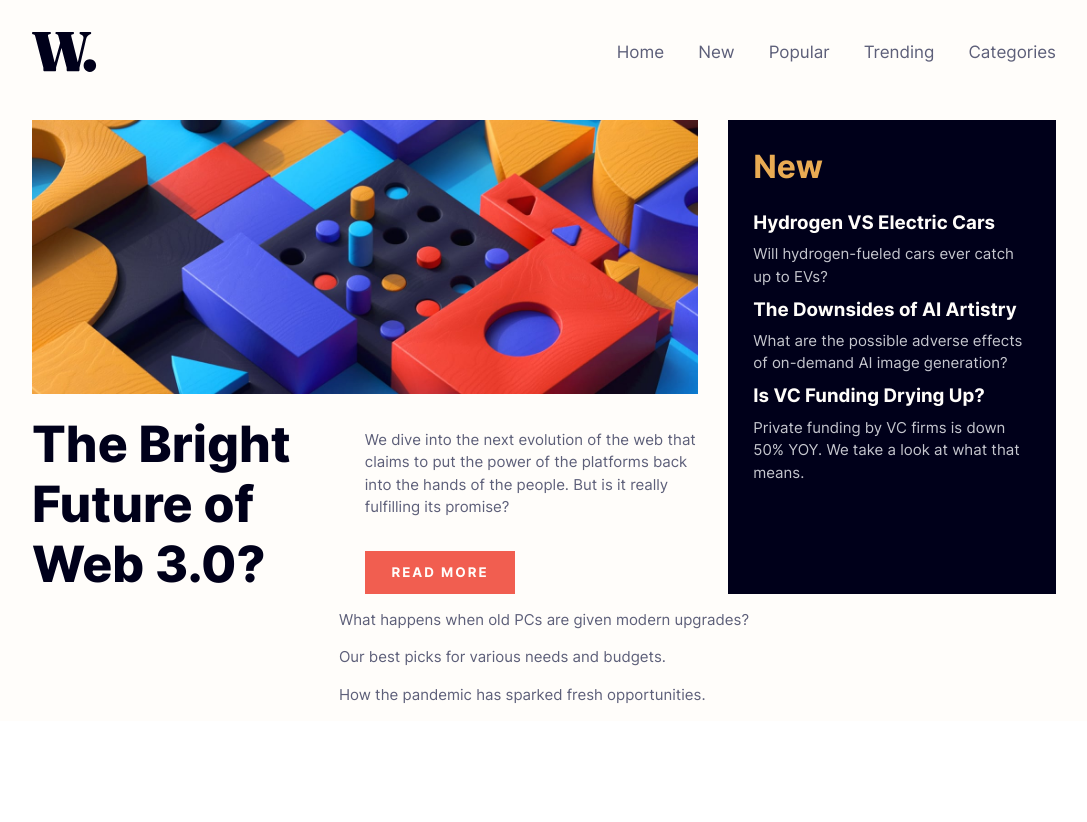
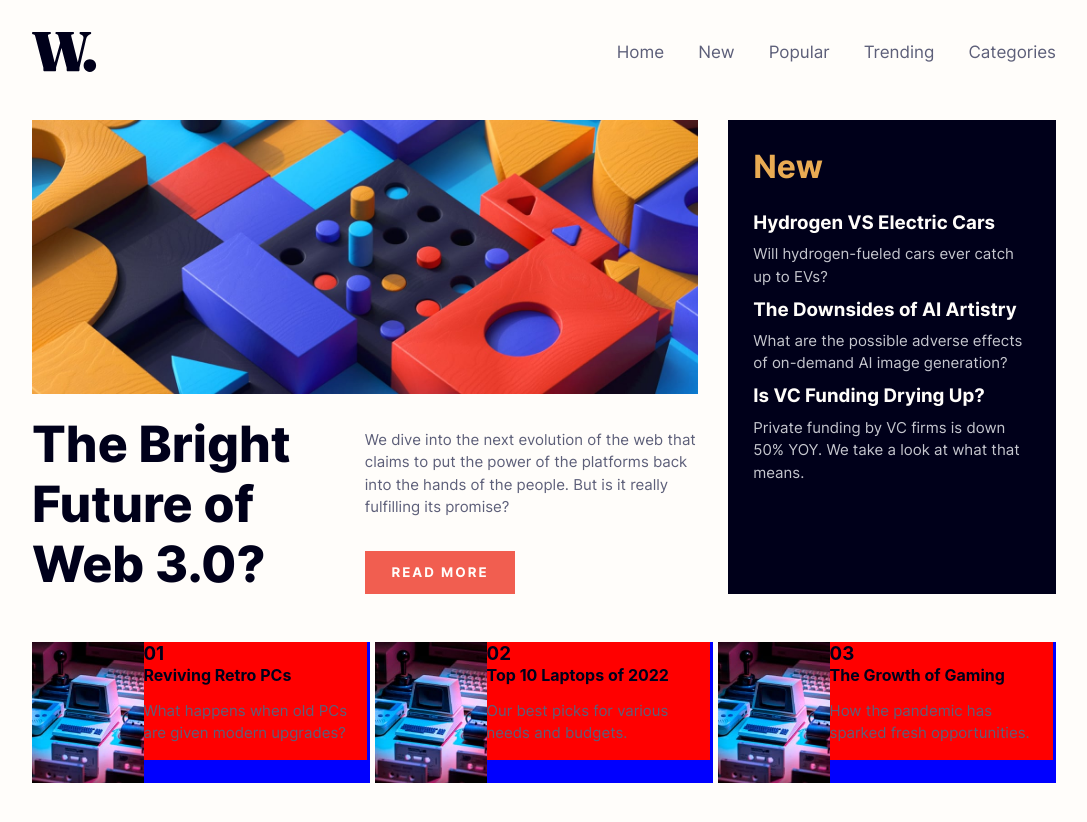
Before and after one commit to enmagal/frontend-mentor, a React (Create React App) app in the folder frontend-mentor-result/: page /newsHomepage in a window 1280 px wide. Shown: the top 822 px of the page, without its empty margins (96-1183 px from the left). Before the commit the page ends 800 px from the top, so only its background shows below. Built offline with nearby package versions, Linux system fonts and the light colour scheme.

Commit message:
Add articles

```diff
--- a/frontend-mentor-result/src/news-homepage/NewsHomepage.css
+++ b/frontend-mentor-result/src/news-homepage/NewsHomepage.css
@@ -144,3 +144,41 @@ button {
   margin: 0;
   font-family: "Inter";
 }
+
+.articles {
+  display: flex;
+  justify-content: space-between;
+  margin-top: 3em;
+  margin-bottom: 3em;
+}
+
+.articleLink {
+  display: flex;
+  width: 33%;
+  height: max-content;
+  background-color: blue;
+}
+
+.articleLink__image {
+  max-width: 33%;
+  height: 100%;
+  object-fit: contain;
+}
+
+.articleLink__text {
+  background-color: red;
+  width: 66%;
+  height: 100%;
+  display: flex;
+  flex-direction: column;
+  align-items: flex-start;
+  justify-content: space-between;
+}
+
+.articleLink__text > h3 {
+  margin: 0;
+}
+
+.articleLink__text > h4 {
+  margin: 0;
+}
--- a/frontend-mentor-result/src/news-homepage/NewsHomepage.js
+++ b/frontend-mentor-result/src/news-homepage/NewsHomepage.js
@@ -5,6 +5,9 @@ import { articlesData, navigationData, newsData } from "./NewsHomepageData";
 
 import { ReactComponent as ReactLogo } from "./assets/images/logo.svg";
 import image_web from "./assets/images/image-web-3-desktop.jpg";
+import retroPcs from "./assets/images/image-retro-pcs.jpg";
+import topLaptops from "./assets/images/image-top-laptops.jpg";
+import gamingGrowth from "./assets/images/image-gaming-growth.jpg";
 
 function NewsLink(props) {
   return (
@@ -12,6 +15,23 @@ function NewsLink(props) {
       <h3>{props.name}</h3>
       <p>{props.content}</p>
     </a>
+  );
+}
+
+function Article(props) {
+  return (
+    <div className="articleLink">
+      <img
+        className="articleLink__image"
+        src={retroPcs}
+        alt={props.content.image}
+      />
+      <div className="articleLink__text">
+        <h3>{props.name}</h3>
+        <h4>{props.content.title}</h4>
+        <p>{props.content.text}</p>
+      </div>
+    </div>
   );
 }
 
@@ -53,9 +73,7 @@ function NewsHomepage(props) {
         </div>
         <div className="articles">
           {articlesData.map(({ name, content }) => (
-            <p href="#" key={name}>
-              {content.text}
-            </p>
+            <Article name={name} content={content} />
           ))}
         </div>
       </div>
--- a/frontend-mentor-result/src/news-homepage/NewsHomepageData.js
+++ b/frontend-mentor-result/src/news-homepage/NewsHomepageData.js
@@ -4,6 +4,7 @@ export const articlesData = [
     content: {
       title: "Reviving Retro PCs",
       text: "What happens when old PCs are given modern upgrades?",
+      image: "retroPcs",
     },
   },
   {
@@ -11,6 +12,7 @@ export const articlesData = [
     content: {
       title: "Top 10 Laptops of 2022",
       text: "Our best picks for various needs and budgets.",
+      image: "topLaptops",
     },
   },
   {
@@ -18,6 +20,7 @@ export const articlesData = [
     content: {
       title: "The Growth of Gaming",
       text: "How the pandemic has sparked fresh opportunities.",
+      image: "gamingGrowth",
     },
   },
 ];
```
